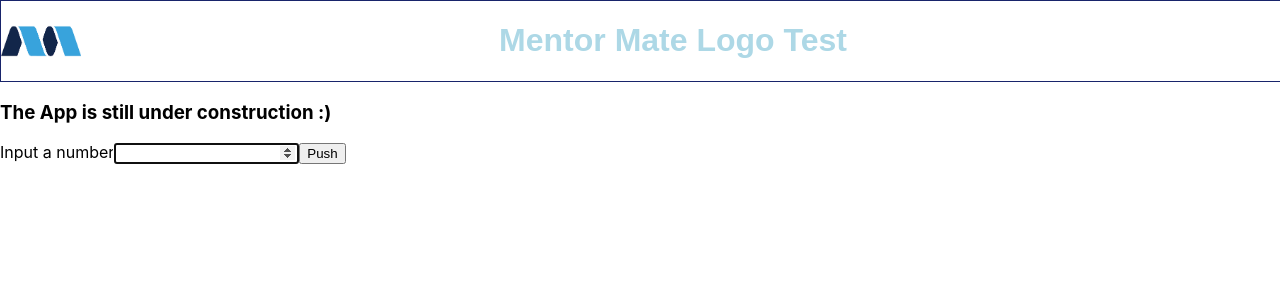
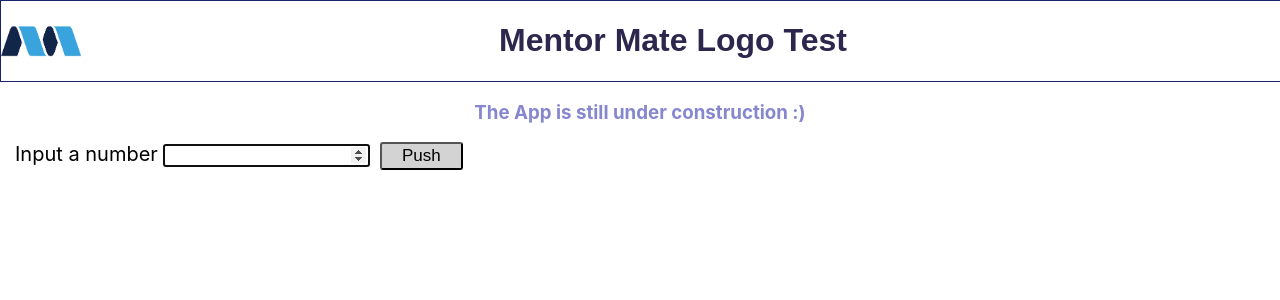
Before and after one commit to nikiman8888/Mentor_Mate_Logo, a React (Create React App) app: page / in a window 1280 px wide. Shown: the top 300 px of the page. Built offline with nearby package versions, Linux system fonts and the light colour scheme.

Commit message:
Fixing css

```diff
--- a/src/components/Header/Header.css
+++ b/src/components/Header/Header.css
@@ -14,7 +14,7 @@
 .header-container h1 {
     display: inline-block;
     font-family: Arial, Helvetica, sans-serif;
-    color:lightblue;
+    color:rgb(45, 39, 77);
     margin-left: -16px;
 
 }
--- a/src/components/Logo/LogoRow.jsx
+++ b/src/components/Logo/LogoRow.jsx
@@ -1,6 +1,4 @@
 import React from 'react';
-import './LogoRow.css';
-
 
 function LogoRow({ row }) {
 
@@ -9,5 +7,4 @@ function LogoRow({ row }) {
     )
 }
 
-
 export default LogoRow;
--- a/src/components/Main/Main.css
+++ b/src/components/Main/Main.css
@@ -2,3 +2,32 @@
     width: 100%;
 
 }
+
+.main-container h3 {
+    text-align: center;
+    color: rgb(134, 135, 206);
+}
+.main-container label {
+    margin-left: 15px;
+    font-size: 20px;
+}
+.main-container input {
+    margin-left: 5px;
+    font-size: 15px;
+}
+
+.main-container button {
+    margin-left: 10px;
+    font-size: 17px;
+    padding: 2px 20px;
+    border-radius: 3px;
+    background-color: lightgrey;
+    color: black;
+
+}
+
+.main-container button:hover {
+
+    background-color:rgb(132, 151, 235);
+    color: white;
+}
--- a/src/components/Main/Main.jsx
+++ b/src/components/Main/Main.jsx
@@ -14,13 +14,13 @@ class Main extends Component {
     }
 
     changeHandler = (e) => {
-
-        this.setState({success:''})
+        this.setState({ success: '' })
         this.setState({ error: '' });
         this.setState({ number: e.target.value });
     }
-    clearInputHandler = ()=>{
-        this.setState({number:''})
+
+    clearInputHandler = () => {
+        this.setState({ number: '' })
     }
 
     submitHandler = (e) => {
@@ -29,7 +29,7 @@ class Main extends Component {
         if (errorHandler(this.state.number)) {
             const message = errorHandler(this.state.number);
             this.setState({ error: message });
-            this.setState({success:false});
+            this.setState({ success: false });
 
         } else {
             this.setState({ success: true })
@@ -37,8 +37,8 @@ class Main extends Component {
     }
 
     render() {
-        const { error, success, number} = this.state;
-        console.log(number)
+        const { error, success, number } = this.state;
+
         return (
             <div className='main-container'>
                 <h3>The App is still  under construction :)</h3>
@@ -56,7 +56,7 @@ class Main extends Component {
                     <button type='submit'  >Push</button>
                 </form>
                 {error && <p>{error}</p>}
-                {success && <PrintLogo number = {number}/>}
+                {success && <PrintLogo number={number} />}
             </div>
         )
     }
--- a/src/components/PrintLogo/PrintLogo.css
+++ b/src/components/PrintLogo/PrintLogo.css
@@ -8,5 +8,5 @@
 .logo-container p {
     margin-top: -5px;
     margin-bottom: -5px;
-    font-size: 10px;
+    font-size: 12px;
 }
--- a/src/components/PrintLogo/PrintLogo.jsx
+++ b/src/components/PrintLogo/PrintLogo.jsx
@@ -35,9 +35,9 @@ class PrintLogo extends Component {
         return (
             <div className='logo-container' >
                 {
-                logo && logo.map(row => {
-                    return <LogoRow row={row} />
-                })
+                    logo && logo.map(row => {
+                        return <LogoRow row={row} />
+                    })
                 }
             </div>
         )
--- a/src/utills/errorHandler.js
+++ b/src/utills/errorHandler.js
@@ -1,11 +1,10 @@
 function errorHandler(number) {
-    const digits = [1,2,3,4,5,6,7,8,9,0]
+
     if (+number <  3 || +number > 10000){
         return 'Number should be between 3 and 10 000';
     }
     if(+number%2 === 0){
         return 'Number should be odd number';
     }
-
 }
 export default errorHandler;
```
Also changed, not shown: src/components/Logo/LogoRow.css (deleted), 1 other file (tests, documents, lock files or other folders).
